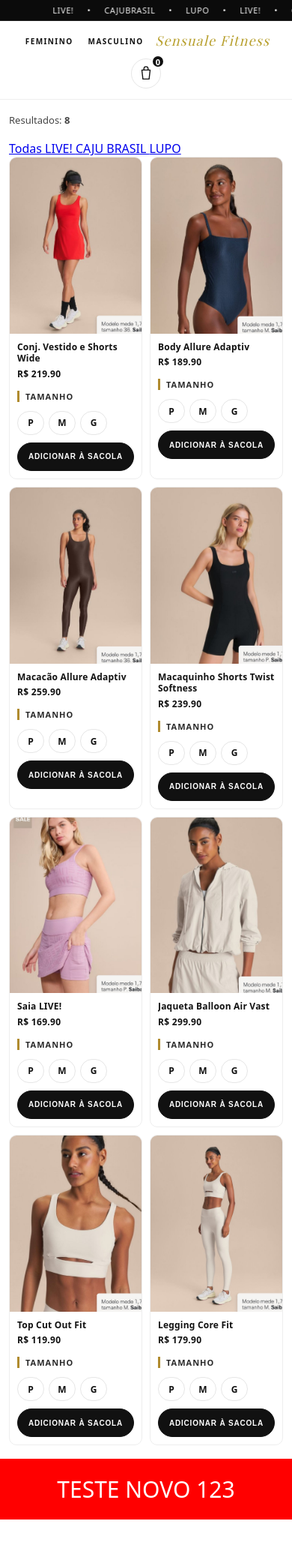
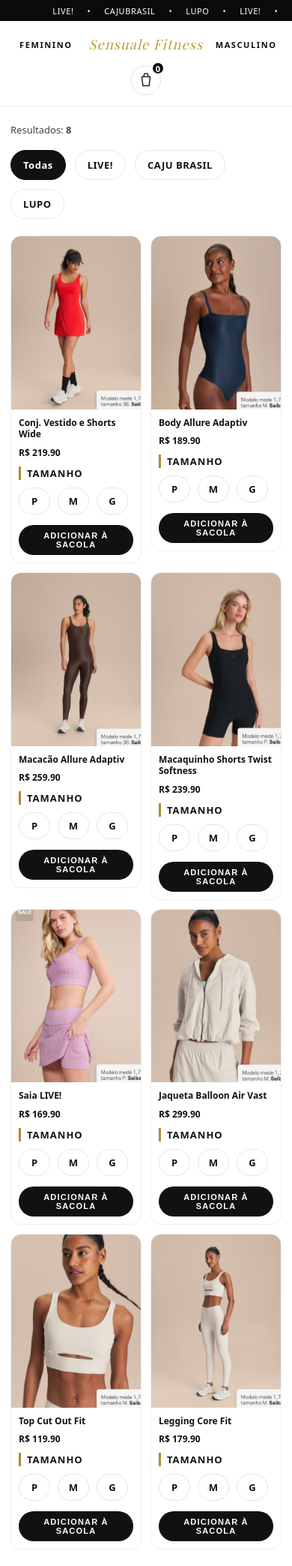
Before and after one commit to matheusfrancisco1308-del/loja-fitness, a Flask app: page / in a window 390 px wide. Shown: the whole page at 75% size. Before the commit the page ends 2026 px from the top, so only its background shows below. Run offline with Flask 3, Linux system fonts and the light colour scheme; some web fonts are replaced.

Commit message:
volta layout antigo

```diff
--- a/static/css/style.css
+++ b/static/css/style.css
@@ -1,19 +1,18 @@
 /* =========================
-   RESET + BASE
+   RESET
 ========================= */
-*{ box-sizing:border-box; margin:0; padding:0; }
+*{ box-sizing:border-box; }
 html,body{ margin:0; padding:0; }
-img{ max-width:100%; height:auto; display:block; }
+img{ max-width:100%; display:block; }
 
 body{
   font-family: system-ui, -apple-system, Segoe UI, Roboto, Arial, sans-serif;
-  background:#ffffff;
+  background:#fff;
   color:#111;
-  -webkit-text-size-adjust: 100%;
 }
 
 /* =========================
-   TOP MARQUEE
+   TOPO MARQUEE
 ========================= */
 .top-marquee{
   background:#0b0b0b;
@@ -22,23 +21,20 @@ body{
   display:flex;
   align-items:center;
   overflow:hidden;
-  border-bottom:1px solid rgba(255,255,255,.08);
 }
 
 .marquee-track{
   display:flex;
   gap:18px;
   white-space:nowrap;
-  will-change:transform;
+  padding-left:100%;
   animation:marquee 18s linear infinite;
-  padding-left:100%;
 }
 
 .marquee-track span{
   font-size:12px;
+  text-transform:uppercase;
   letter-spacing:.6px;
-  text-transform:uppercase;
-  opacity:.95;
 }
 
 @keyframes marquee{
@@ -60,8 +56,6 @@ body{
   align-items:center;
   justify-content:center;
   padding:18px 22px;
-  max-width:1350px;
-  margin:0 auto;
 }
 
 .nav{
@@ -72,35 +66,13 @@ body{
 }
 
 .nav-link{
-  background:transparent;
-  border:0;
-  cursor:pointer;
+  text-decoration:none;
+  color:#111;
   font-size:12px;
+  font-weight:700;
   letter-spacing:2.6px;
-  font-weight:700;
   text-transform:uppercase;
-  color:#111;
   padding:10px 6px;
-  position:relative;
-  transition:color .2s ease, transform .2s ease;
-  text-decoration:none;
-}
-
-.nav-link:hover{
-  color:#a9912a;
-  transform:translateY(-1px);
-}
-.nav-link::after{
-  content:"";
-  position:absolute;
-  left:0; right:0;
-  bottom:4px;
-  height:1px;
-  background:transparent;
-  transition:background .2s ease;
-}
-.nav-link:hover::after{
-  background:#a9912a;
 }
 
 .hero-title{
@@ -176,158 +140,112 @@ body{
   display:flex;
   align-items:center;
   justify-content:flex-start;
-  gap:12px;
   margin:0 0 18px;
 }
+
 .results{
   color:#444;
   font-size:13px;
 }
 
-/* GRID — FIX: cards iguais com altura consistente */
+/* =========================
+   FILTRO DE MARCA
+========================= */
+.brand-filter{
+  display:flex;
+  gap:12px;
+  flex-wrap:wrap;
+  margin:8px 0 22px;
+}
+
+.brand-btn{
+  text-decoration:none;
+  color:#111;
+  font-size:13px;
+  font-weight:800;
+  letter-spacing:.5px;
+  padding:10px 16px;
+  border-radius:999px;
+  border:1px solid #e8e8e8;
+  background:#fff;
+}
+
+.brand-btn.active{
+  background:#111;
+  color:#fff;
+  border-color:#111;
+}
+
+/* =========================
+   GRID
+========================= */
 .grid{
   display:grid;
-  grid-template-columns:repeat(3, 1fr);
+  grid-template-columns:repeat(3, minmax(0, 1fr));
   gap:22px;
-  align-items:stretch; /* FIX: todos os cards mesma altura na row */
+  align-items:start;
 }
 
-/* CARD — FIX: flexbox interno para alinhar conteúdo */
+/* =========================
+   CARD
+========================= */
 .product-card{
+  width:100%;
+  min-width:0;
   border:1px solid #eeeeee;
+  border-radius:14px;
   background:#fff;
   overflow:hidden;
-  border-radius:14px;
-  transition:transform .18s ease, box-shadow .18s ease, border-color .18s ease;
-  min-width:0;
-  display:flex;
-  flex-direction:column; /* FIX: conteúdo empilhado corretamente */
-}
-
-.product-card:hover{
-  transform:translateY(-3px);
-  border-color:#e3d9b0;
-  box-shadow:0 18px 45px rgba(0,0,0,.08);
 }
 
 .product-img{
   aspect-ratio:3/4;
   background:#f6f6f6;
   overflow:hidden;
-  flex-shrink:0; /* FIX: imagem não encolhe */
 }
 
 .product-img img{
   width:100%;
   height:100%;
   object-fit:cover;
-  transform:scale(1.01);
-  transition:transform .35s ease;
 }
 
-.product-card:hover .product-img img{
-  transform:scale(1.06);
-}
-
-/* corpo — FIX: flex-grow para empurrar botão pro final */
 .product-body{
   padding:14px 14px 16px;
-  display:flex;
-  flex-direction:column;
-  flex-grow:1; /* FIX: ocupa espaço restante */
 }
 
 .product-title{
   margin:0 0 8px;
   font-size:13px;
   font-weight:700;
-  letter-spacing:.2px;
   color:#111;
-  overflow:hidden;
-  text-overflow:ellipsis; /* FIX: texto longo não quebra layout */
-  display:-webkit-box;
-  -webkit-line-clamp:2;
-  line-clamp:2;
-  -webkit-box-orient:vertical;
+  line-height:1.3;
 }
 
 .product-price{
+  margin-bottom:14px;
   font-size:13px;
   font-weight:800;
-  letter-spacing:.3px;
-  margin-bottom:14px;
-}
-
-/* BOTÃO */
-.btn{
-  width:100%;
-  height:44px;
-  border-radius:999px;
-  border:1px solid #111;
-  background:#111;
-  color:#fff;
-  font-weight:800;
-  font-size:12px;
-  letter-spacing:1.2px;
-  text-transform:uppercase;
-  cursor:pointer;
-  transition:transform .16s ease, background .16s ease, box-shadow .16s ease;
-  margin-top:auto; /* FIX: botão sempre no final do card */
-}
-
-.btn:hover{
-  background:#0b0b0b;
-  transform:translateY(-1px);
-  box-shadow:0 14px 30px rgba(0,0,0,.18);
-}
-
-.btn:active{
-  transform:translateY(0px);
-  box-shadow:none;
+  color:#111;
 }
 
 /* =========================
-   TAMANHOS (chips)
+   TAMANHOS
 ========================= */
-.sizes{ margin:10px 0 14px; }
-
-.size-label{
-  display:block;
-  font-size:11px;
-  letter-spacing:1.6px;
-  text-transform:uppercase;
-  color:#777;
-  margin:0 0 8px;
-}
-
-.size-select{
-  width:100%;
-  height:44px;
-  border-radius:999px;
-  border:1px solid #e6e6e6;
-  padding:0 14px;
-  background:#fff;
-  font-size:13px;
-  margin-bottom:12px;
-  outline:none;
-  transition:border-color .18s ease, box-shadow .18s ease;
-}
-
-.size-select:focus{
-  border-color:#cdbb6a;
-  box-shadow:0 10px 22px rgba(0,0,0,.08);
+.sizes{
+  margin:10px 0 14px;
 }
 
 .sizes-label{
   display:block;
+  margin-bottom:10px;
+  padding-left:8px;
+  border-left:3px solid #b08b2e;
+  font-size:13px;
   font-weight:900;
-  font-size:13px;
+  text-transform:uppercase;
   letter-spacing:1px;
-  text-transform:uppercase;
-  color:#000000d5;
-  border-left:3px solid #b08b2e;
-  padding-left:8px;
-  margin-bottom:12px;
+  color:#111;
 }
 
 .sizes-row{
@@ -353,16 +271,11 @@ body{
   border:1px solid #e6e6e6;
   background:#fff;
   color:#111;
+  font-size:13px;
   font-weight:700;
-  font-size:13px;
   cursor:pointer;
   user-select:none;
-  transition:transform .08s ease, border-color .2s ease, background .2s ease;
-}
-
-.size-chip:hover{
-  border-color:#b08b2e;
-  transform:translateY(-1px);
+  white-space:nowrap;
 }
 
 .size-radio:checked + .size-chip{
@@ -371,27 +284,35 @@ body{
   border-color:#111;
 }
 
-.size-radio:focus-visible + .size-chip{
-  outline:2px solid #b08b2e;
-  outline-offset:2px;
+/* =========================
+   BOTÃO
+========================= */
+.btn{
+  width:100%;
+  height:44px;
+  border:none;
+  border-radius:999px;
+  background:#111;
+  color:#fff;
+  font-size:12px;
+  font-weight:800;
+  letter-spacing:1.2px;
+  text-transform:uppercase;
+  cursor:pointer;
 }
 
 /* =========================
-   SACOLA (CHECKOUT)
+   SACOLA
 ========================= */
-:root{
-  --bg: #ffffff;
-  --card: #ffffff;
-  --text: #111111;
-  --muted: #6b6b6b;
-  --line: #eeeeee;
-  --soft: #f7f7f7;
-  --shadow: 0 10px 30px rgba(0,0,0,.06);
-  --radius: 18px;
+.bag-page{
+  background:#fff;
+  padding:42px 18px;
 }
 
-.bag-page{ background:#fff; padding:42px 18px; }
-.bag-wrap{ max-width:1100px; margin:0 auto; }
+.bag-wrap{
+  max-width:1100px;
+  margin:0 auto;
+}
 
 .bag-head{
   display:flex;
@@ -468,146 +390,173 @@ body{
   font-size:15px;
   font-weight:700;
   line-height:1.2;
-  max-width:520px;
-  overflow:hidden;
-  text-overflow:ellipsis;
 }
 
-.bag-price{ font-weight:800; font-size:14px; white-space:nowrap; }
+.bag-price{
+  font-size:14px;
+  font-weight:800;
+  white-space:nowrap;
+}
 
-.bag-tags{ display:flex; flex-wrap:wrap; gap:8px; }
+.bag-tags{
+  display:flex;
+  flex-wrap:wrap;
+  gap:8px;
+}
 
 .bag-tag{
-  border:1px solid var(--line);
+  padding:8px 10px;
+  border:1px solid #eee;
+  border-radius:999px;
   background:#fff;
-  padding:8px 10px;
-  border-radius:999px;
+  color:#666;
   font-size:13px;
-  color:var(--muted);
 }
-.bag-tag strong{ color:var(--text); }
 
 .bag-bottom{
   display:flex;
   align-items:center;
   justify-content:space-between;
   gap:12px;
+  padding-top:10px;
   margin-top:4px;
-  padding-top:10px;
-  border-top:1px solid var(--line);
+  border-top:1px solid #eee;
 }
 
-.bag-subtotal{ font-size:13px; color:var(--muted); }
-.bag-subtotal strong{ color:var(--text); }
-
-.bag-actions{ display:flex; align-items:center; gap:10px; }
-.bag-actions form{ margin:0; }
+.bag-actions{
+  display:flex;
+  align-items:center;
+  gap:10px;
+}
 
 .qty-btn{
   width:38px;
   height:38px;
+  border:1px solid #eee;
   border-radius:999px;
-  border:1px solid var(--line);
   background:#fff;
   cursor:pointer;
   font-size:18px;
-  line-height:1;
-  transition:transform .08s ease, border-color .2s ease;
 }
-.qty-btn:hover{ border-color:#cfcfcf; }
-.qty-btn:active{ transform:scale(.98); }
 
 .remove-btn{
   border:0;
   background:transparent;
-  color:var(--muted);
+  color:#666;
   cursor:pointer;
   font-weight:700;
   font-size:13px;
   padding:8px 10px;
-  border-radius:10px;
-  transition:background .2s ease, color .2s ease;
 }
-.remove-btn:hover{ background:#f2f2f2; color:#111; }
 
-/* resumo */
-.bag-summary{ position:sticky; top:18px; }
+.bag-summary{
+  position:sticky;
+  top:18px;
+}
+
 .sum-card{
-  border:1px solid var(--line);
-  background:var(--card);
-  border-radius:var(--radius);
   padding:18px;
-  box-shadow:var(--shadow);
+  border:1px solid #eee;
+  border-radius:18px;
+  background:#fff;
 }
-.sum-title{ margin:0 0 12px; font-size:16px; letter-spacing:.5px; }
-.sum-row{
+
+.sum-title{
+  margin:0 0 12px;
+  font-size:16px;
+  font-weight:900;
+}
+
+.sum-row,
+.sum-total{
   display:flex;
   align-items:center;
   justify-content:space-between;
   padding:10px 0;
   font-size:14px;
 }
-.sum-row.muted{ color:var(--muted); }
 
-.sum-divider{ height:1px; background:var(--line); margin:10px 0; }
+.sum-row.muted{
+  color:#777;
+}
 
-.sum-total{
-  display:flex;
-  align-items:center;
-  justify-content:space-between;
-  font-size:15px;
-  padding:10px 0 14px;
+.sum-divider{
+  height:1px;
+  background:#eee;
+  margin:10px 0;
 }
-.sum-total strong{ font-size:16px; }
 
 .sum-btn{
   display:flex;
   align-items:center;
   justify-content:center;
   width:100%;
+  margin-top:8px;
+  padding:14px 16px;
   border-radius:999px;
   background:#111;
   color:#fff;
   text-decoration:none;
-  padding:14px 16px;
+  border:1px solid #111;
   font-weight:900;
   letter-spacing:.8px;
   text-transform:uppercase;
-  border:1px solid #111;
-  transition:transform .08s ease, opacity .2s ease;
-  margin-top:8px;
 }
-.sum-btn:hover{ opacity:.92; }
-.sum-btn:active{ transform:scale(.99); }
 
-/* =========================
-   RESPONSIVO — TABLET (<=1024px)
-========================= */
-@media (max-width:1024px){
-  .grid{ grid-template-columns:repeat(2, 1fr); }
-  .nav{ gap:38px; }
+.bag-link{
+  display:inline-block;
+  margin-top:12px;
+  color:#111;
+  text-decoration:none;
+  font-weight:700;
+  font-size:14px;
 }
 
 /* =========================
-   RESPONSIVO — TABLET PEQUENO (<=720px)
+   RESPONSIVO
 ========================= */
-@media (max-width:720px){
-  .header-inner{ padding:16px 14px; }
-  .hero-title{ font-size:20px; }
-  .nav{ gap:22px; }
-  .nav-link{ font-size:11px; letter-spacing:2px; }
-  .header-actions{ right:14px; }
-  .grid{ gap:16px; }
+@media (max-width: 1024px){
+  .grid{
+    grid-template-columns:repeat(2, minmax(0, 1fr));
+  }
+
+  .nav{
+    gap:38px;
+  }
 }
 
-/* =========================
-   MOBILE (<=600px) — FIX COMPLETO
-========================= */
-@media (max-width:600px){
+@media (max-width: 720px){
+  .header-inner{
+    padding:16px 14px;
+  }
 
-  .shop-page{ padding:18px 12px; }
+  .hero-title{
+    font-size:20px;
+  }
 
-  /* header — FIX: empilha verticalmente sem quebrar */
+  .nav{
+    gap:22px;
+  }
+
+  .nav-link{
+    font-size:11px;
+    letter-spacing:2px;
+  }
+
+  .header-actions{
+    right:14px;
+  }
+
+  .grid{
+    gap:16px;
+  }
+}
+
+@media (max-width: 600px){
+  .shop-page{
+    padding:22px 14px;
+  }
+
   .header-inner{
     display:flex;
     flex-direction:column;
@@ -619,49 +568,43 @@ body{
   .header-actions{
     position:static;
     right:auto;
-    width:auto;
+    width:100%;
     display:flex;
     justify-content:center;
-    gap:10px;
-    order:3; /* FIX: ícones depois do nav */
   }
 
   .nav{
     width:100%;
-    display:flex;
-    flex-direction:row;
+    display:grid;
+    grid-template-columns:1fr auto 1fr;
     align-items:center;
-    justify-content:center;
-    gap:12px;
-    order:2;
+    gap:8px;
+  }
+
+  .nav-link{
+    font-size:11px;
+    letter-spacing:1.6px;
+    white-space:nowrap;
+    justify-self:center;
   }
 
   .hero-title{
     font-size:18px;
     text-align:center;
     line-height:1.1;
-    order:1;
   }
 
-  .nav-link{
-    font-size:10px;
-    letter-spacing:1.4px;
-    padding:6px 4px;
-    white-space:nowrap;
+  .top-marquee{
+    height:28px;
   }
 
-  .top-marquee{ height:28px; }
-  .marquee-track span{ font-size:11px; }
-
-  /* grid 2 colunas — FIX: sem !important, sem overflow */
-  .grid{
-    grid-template-columns:repeat(2, 1fr);
-    gap:10px;
+  .marquee-track span{
+    font-size:11px;
   }
 
-  /* cards — FIX: conteúdo não vaza */
-  .product-card{
-    border-radius:10px;
+  .grid{
+    grid-template-columns:repeat(2, minmax(0, 1fr));
+    gap:12px;
   }
 
   .product-body{
@@ -670,100 +613,41 @@ body{
 
   .product-title{
     font-size:12px;
-    line-height:1.3;
-    margin-bottom:4px;
-    -webkit-line-clamp:2;
-    line-clamp:2;
   }
 
   .product-price{
     font-size:12px;
-    margin-bottom:8px;
+    margin-bottom:10px;
   }
 
   .btn{
-    height:38px;
-    font-size:10px;
-    letter-spacing:.8px;
+    height:40px;
+    font-size:11px;
+  }
+}
+
+@media (max-width: 980px){
+  .bag-grid{
+    grid-template-columns:1fr;
   }
 
-  /* tamanhos — FIX: chips menores no mobile */
-  .sizes-label{ font-size:11px; }
-
-  .size-chip{
-    min-width:36px;
-    height:32px;
-    font-size:12px;
-    padding:0 10px;
+  .bag-summary{
+    position:static;
   }
-
-  .sizes-row{ gap:6px; }
-  .sizes{ margin:6px 0 10px; }
 }
 
-/* =========================
-   MOBILE PEQUENO (<=380px) — FIX extra
-========================= */
-@media (max-width:380px){
-  .grid{
-    grid-template-columns:repeat(2, 1fr);
-    gap:8px;
-  }
-
-  .product-body{ padding:8px; }
-  .product-title{ font-size:11px; }
-  .product-price{ font-size:11px; }
-  .btn{ height:36px; font-size:9px; }
-
-  .nav-link{ font-size:9px; letter-spacing:1px; }
-  .hero-title{ font-size:16px; }
-
-  .size-chip{ min-width:32px; height:30px; font-size:11px; }
-}
-
-/* =========================
-   SACOLA RESPONSIVO
-========================= */
-@media (max-width:980px){
-  .bag-grid{ grid-template-columns:1fr; }
-  .bag-summary{ position:static; }
-}
-
-@media (max-width:520px){
-  .bag-page{ padding:22px 12px; }
-  .bag-title{ font-size:22px; }
-
+@media (max-width: 520px){
   .bag-item{
-    grid-template-columns:90px 1fr; /* FIX: imagem menor mas mantém lado a lado */
-    gap:12px;
-    padding:12px;
+    grid-template-columns:1fr;
   }
 
   .bag-img{
-    width:90px;
-    height:120px;
-    border-radius:10px;
+    width:100%;
+    height:260px;
   }
-
-  .bag-name{ font-size:13px; }
-  .bag-price{ font-size:13px; }
-  .bag-tag{ padding:6px 8px; font-size:12px; }
 
   .bag-bottom{
     flex-direction:column;
     align-items:flex-start;
-    gap:8px;
-  }
-
-  .qty-btn{ width:34px; height:34px; font-size:16px; }
-}
-
-@media (max-width:380px){
-  .bag-item{
-    grid-template-columns:1fr; /* Telas muito pequenas: empilha */
-  }
-  .bag-img{
-    width:100%;
-    height:200px;
   }
 }
--- a/templates/index.html
+++ b/templates/index.html
@@ -6,7 +6,7 @@
   <title>Sensuale Fitness</title>
 
   <link href="https://fonts.googleapis.com/css2?family=Playfair+Display:ital,wght@0,400;1,400&display=swap" rel="stylesheet">
-  <link rel="stylesheet" href="{{ url_for('static', filename='css/style.css') }}?v=20">
+  <link rel="stylesheet" href="{{ url_for('static', filename='css/style.css') }}?v=30">
 </head>
 <body>
 
@@ -59,22 +59,22 @@
 
       <div class="brand-filter">
         <a class="brand-btn {{ 'active' if not marca_selecionada else '' }}"
-           href="{{ '/' if categoria == 'Feminino' else '/masculino' }}">
+           href="{{ '/' if categoria=='Feminino' else '/masculino' }}">
           Todas
         </a>
 
-        <a class="brand-btn {{ 'active' if marca_selecionada == 'LIVE!' else '' }}"
-           href="{{ ('/' if categoria == 'Feminino' else '/masculino') ~ '?marca=LIVE!' }}">
+        <a class="brand-btn {{ 'active' if marca_selecionada=='LIVE!' else '' }}"
+           href="{{ ('/' if categoria=='Feminino' else '/masculino') ~ '?marca=LIVE!' }}">
           LIVE!
         </a>
 
-        <a class="brand-btn {{ 'active' if marca_selecionada == 'CAJU BRASIL' else '' }}"
-           href="{{ ('/' if categoria == 'Feminino' else '/masculino') ~ '?marca=CAJU BRASIL' }}">
+        <a class="brand-btn {{ 'active' if marca_selecionada=='CAJU BRASIL' else '' }}"
+           href="{{ ('/' if categoria=='Feminino' else '/masculino') ~ '?marca=CAJU BRASIL' }}">
           CAJU BRASIL
         </a>
 
-        <a class="brand-btn {{ 'active' if marca_selecionada == 'LUPO' else '' }}"
-           href="{{ ('/' if categoria == 'Feminino' else '/masculino') ~ '?marca=LUPO' }}">
+        <a class="brand-btn {{ 'active' if marca_selecionada=='LUPO' else '' }}"
+           href="{{ ('/' if categoria=='Feminino' else '/masculino') ~ '?marca=LUPO' }}">
           LUPO
         </a>
       </div>
@@ -124,9 +124,6 @@
   </div>
 </main>
 
-<script src="{{ url_for('static', filename='js/script.js') }}?v=20"></script>
+<script src="{{ url_for('static', filename='js/script.js') }}?v=30"></script>
 </body>
-<div style="background:red;color:white;padding:20px;font-size:30px;text-align:center;">
-  TESTE NOVO 123
-</div>
 </html>
```
Also changed, not shown: other parts of static/css/style.css (+32 -39 lines), instance/sensuale.db.
